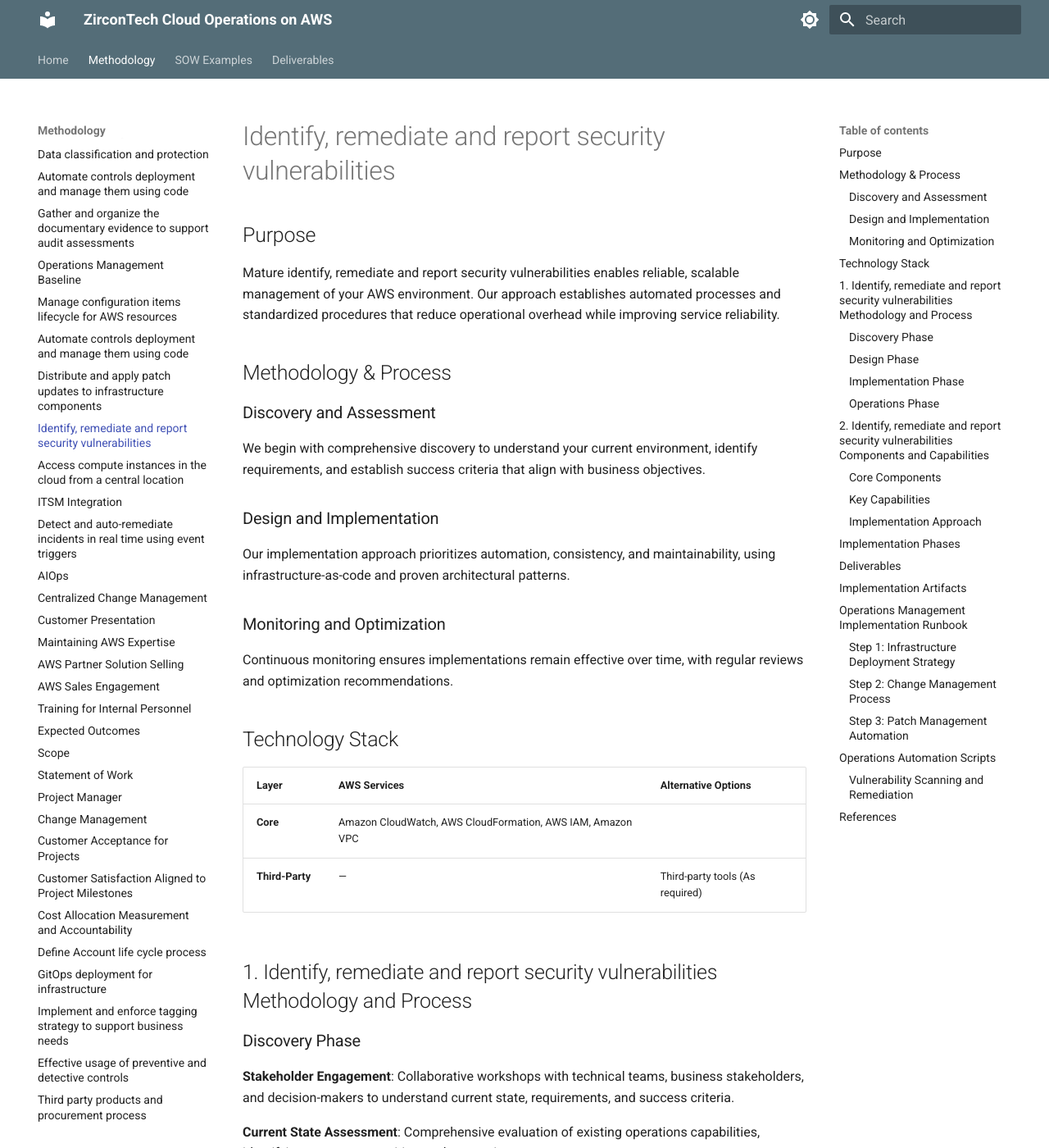
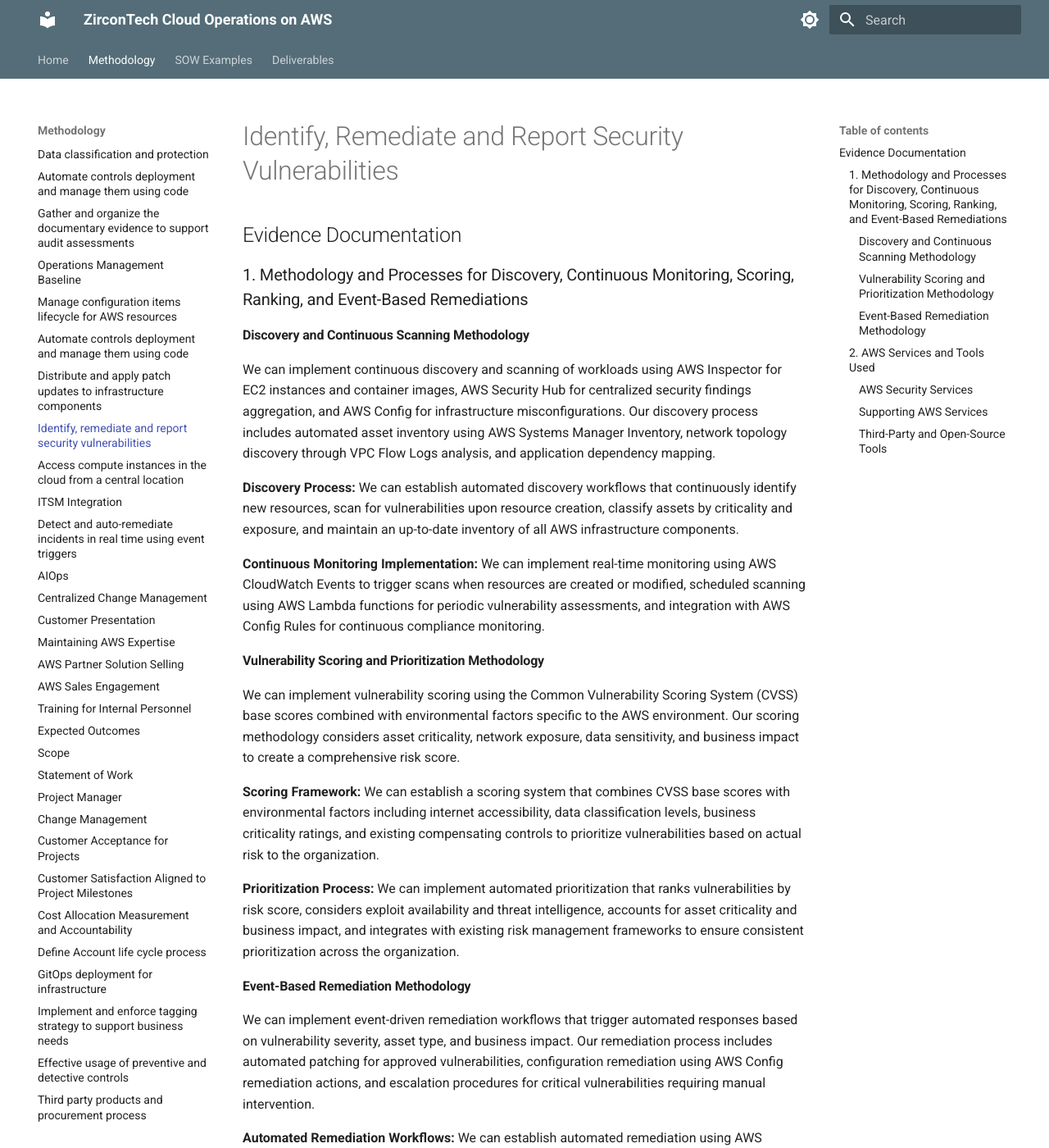
Before and after one commit to zircon-tech/cloud-ops-docs, an MkDocs documentation site: the page built from docs/identify-remediate-and-report-security-vulnerabili.md, in a window 1280 px wide and 1400 px high. Shown: the whole window at 82% size. Built offline with MkDocs 1.6.1 and Material for MkDocs 9.7.7, drawn with Linux system fonts in a browser that asks for light colours; some of the changed text lies outside the part shown.

Commit message:
Rewrite security vulnerabilities document to focus on evidence requirements only

````diff
--- a/docs/identify-remediate-and-report-security-vulnerabili.md
+++ b/docs/identify-remediate-and-report-security-vulnerabili.md
@@ -1,325 +1,81 @@
 ---
 id: COCOM-005
-title: "Identify, remediate and report security vulnerabilities"
+title: "Identify, Remediate and Report Security Vulnerabilities"
 ---
 
-# Identify, remediate and report security vulnerabilities
+# Identify, Remediate and Report Security Vulnerabilities
 
-## Purpose
+## Evidence Documentation
 
-Mature identify, remediate and report security vulnerabilities enables reliable, scalable management of your AWS environment. Our approach establishes automated processes and standardized procedures that reduce operational overhead while improving service reliability.
+### 1. Methodology and Processes for Discovery, Continuous Monitoring, Scoring, Ranking, and Event-Based Remediations
 
-## Methodology & Process
+#### Discovery and Continuous Scanning Methodology
 
-### Discovery and Assessment
+We can implement continuous discovery and scanning of workloads using AWS Inspector for EC2 instances and container images, AWS Security Hub for centralized security findings aggregation, and AWS Config for infrastructure misconfigurations. Our discovery process includes automated asset inventory using AWS Systems Manager Inventory, network topology discovery through VPC Flow Logs analysis, and application dependency mapping.
 
-We begin with comprehensive discovery to understand your current environment, identify requirements, and establish success criteria that align with business objectives.
+**Discovery Process:**
+We can establish automated discovery workflows that continuously identify new resources, scan for vulnerabilities upon resource creation, classify assets by criticality and exposure, and maintain an up-to-date inventory of all AWS infrastructure components.
 
-### Design and Implementation
+**Continuous Monitoring Implementation:**
+We can implement real-time monitoring using AWS CloudWatch Events to trigger scans when resources are created or modified, scheduled scanning using AWS Lambda functions for periodic vulnerability assessments, and integration with AWS Config Rules for continuous compliance monitoring.
 
-Our implementation approach prioritizes automation, consistency, and maintainability, using infrastructure-as-code and proven architectural patterns.
+#### Vulnerability Scoring and Prioritization Methodology
 
-### Monitoring and Optimization
+We can implement vulnerability scoring using the Common Vulnerability Scoring System (CVSS) base scores combined with environmental factors specific to the AWS environment. Our scoring methodology considers asset criticality, network exposure, data sensitivity, and business impact to create a comprehensive risk score.
 
-Continuous monitoring ensures implementations remain effective over time, with regular reviews and optimization recommendations.
+**Scoring Framework:**
+We can establish a scoring system that combines CVSS base scores with environmental factors including internet accessibility, data classification levels, business criticality ratings, and existing compensating controls to prioritize vulnerabilities based on actual risk to the organization.
 
+**Prioritization Process:**
+We can implement automated prioritization that ranks vulnerabilities by risk score, considers exploit availability and threat intelligence, accounts for asset criticality and business impact, and integrates with existing risk management frameworks to ensure consistent prioritization across the organization.
 
+#### Event-Based Remediation Methodology
 
-## Technology Stack
+We can implement event-driven remediation workflows that trigger automated responses based on vulnerability severity, asset type, and business impact. Our remediation process includes automated patching for approved vulnerabilities, configuration remediation using AWS Config remediation actions, and escalation procedures for critical vulnerabilities requiring manual intervention.
 
-| Layer | AWS Services | Alternative Options |
-|-------|--------------|--------------------|
-| **Core** | Amazon CloudWatch, AWS CloudFormation, AWS IAM, Amazon VPC | |
-| **Third-Party** | — | Third-party tools (As required) |
+**Automated Remediation Workflows:**
+We can establish automated remediation using AWS Systems Manager Automation documents for common vulnerability types, AWS Config remediation actions for configuration issues, AWS Lambda functions for custom remediation logic, and integration with change management systems for tracking remediation activities.
 
+**Manual Remediation Processes:**
+We can implement manual remediation workflows for complex vulnerabilities that include detailed remediation procedures, approval workflows for high-risk changes, coordination with application teams for application-specific vulnerabilities, and tracking and reporting of remediation progress.
 
-## 1. Identify, remediate and report security vulnerabilities Methodology and Process
+**Reporting and Metrics:**
+We can implement comprehensive reporting that tracks vulnerability discovery rates, mean time to remediation, remediation success rates, and trending analysis to identify patterns and improvement opportunities.
 
-### Discovery Phase
+### 2. AWS Services and Tools Used
 
-**Stakeholder Engagement**: Collaborative workshops with technical teams, business stakeholders, and decision-makers to understand current state, requirements, and success criteria.
+#### AWS Security Services
 
-**Current State Assessment**: Comprehensive evaluation of existing operations capabilities, identifying gaps, opportunities, and constraints.
+**AWS Security Hub:** We can implement AWS Security Hub as the central security findings aggregation service to normalize and prioritize security findings from multiple AWS security services and third-party tools. Security Hub provides automated security checks against industry standards and integrates with AWS Config, AWS Inspector, and AWS GuardDuty.
 
-**Requirements Analysis**: Documentation of functional and non-functional requirements aligned with business objectives and compliance needs.
+**AWS Inspector:** We can implement AWS Inspector for automated security assessments of EC2 instances and container images. Inspector provides vulnerability assessments for software packages, network configuration analysis, and integration with AWS Systems Manager for automated patching.
 
-### Design Phase
+**AWS Config:** We can implement AWS Config for continuous monitoring of AWS resource configurations and compliance with security policies. Config provides configuration change tracking, compliance monitoring with AWS Config Rules, and automated remediation capabilities.
 
-**Solution Architecture**: Design of target state architecture incorporating AWS best practices, security requirements, and scalability considerations.
+**AWS GuardDuty:** We can implement AWS GuardDuty for threat detection using machine learning to identify malicious activity and unauthorized behavior. GuardDuty provides DNS data analysis, VPC Flow Logs analysis, and CloudTrail event analysis.
 
-**Implementation Planning**: Detailed project plan with phases, milestones, dependencies, and resource allocation.
+**AWS Systems Manager:** We can implement AWS Systems Manager for patch management, configuration management, and automated remediation. Systems Manager provides Patch Manager for automated patching, Session Manager for secure access, and Automation documents for remediation workflows.
 
-**Risk Assessment**: Identification and mitigation strategies for technical, operational, and business risks.
+#### Supporting AWS Services
 
-### Implementation Phase
+**AWS CloudWatch:** We can implement CloudWatch for monitoring and alerting on security metrics, creating custom dashboards for vulnerability management, and triggering automated responses through CloudWatch Events.
 
-**Iterative Deployment**: Phased implementation approach with regular checkpoints and validation gates.
+**AWS Lambda:** We can implement Lambda functions for custom vulnerability scanning logic, automated remediation workflows, and integration with third-party security tools.
 
-**Testing and Validation**: Comprehensive testing including functional, performance, security, and user acceptance testing.
+**AWS Step Functions:** We can implement Step Functions for orchestrating complex remediation workflows that require multiple steps and approval processes.
 
-**Documentation and Training**: Knowledge transfer through documentation, training sessions, and hands-on workshops.
+**AWS CloudTrail:** We can implement CloudTrail for logging and monitoring API calls related to security events and remediation activities.
 
-### Operations Phase
+#### Third-Party and Open-Source Tools
 
-**Monitoring and Support**: Ongoing monitoring, incident response, and continuous improvement processes.
+**Vulnerability Scanners:** We can integrate third-party vulnerability scanners for specialized scanning capabilities, including network vulnerability scanners, application security testing tools, and container security scanners.
 
-**Optimization**: Regular reviews and optimization recommendations based on usage patterns and performance metrics.
+**SIEM Integration:** We can integrate with Security Information and Event Management (SIEM) systems for centralized security monitoring, correlation of security events, and compliance reporting.
 
+**Ticketing Systems:** We can integrate with IT Service Management (ITSM) platforms for tracking remediation activities, managing approval workflows, and reporting on remediation progress.
 
-## 2. Identify, remediate and report security vulnerabilities Components and Capabilities
-
-### Core Components
-
-- **Primary Services**: Main AWS services used for identify, remediate and report security vulnerabilities implementation
-- **Supporting Services**: Additional AWS services for enhanced functionality
-- **Third-party Integrations**: External tools and platforms supported
-- **Custom Components**: Developed solutions for specific requirements
-
-### Key Capabilities
-
-- **Automation**: Streamlined processes and workflows
-- **Monitoring**: Comprehensive visibility and alerting
-- **Security**: Built-in security controls and compliance
-- **Scalability**: Elastic resource allocation and performance
-- **Integration**: Seamless connectivity with existing systems
-
-### Implementation Approach
-
-The solution follows AWS Well-Architected principles with emphasis on operations best practices and operational excellence.
-
-
-
-## Implementation Phases
-
-| Phase | Duration | Key Activities | Deliverables |
-|-------|----------|----------------|--------------|
-| 1. Discovery | 1-2 weeks | Requirements gathering, current state assessment | Discovery document, requirements matrix |
-| 2. Design | 2-3 weeks | Architecture design, tool selection, process definition | Design document, implementation plan |
-| 3. Implementation | 3-6 weeks | Deployment, configuration, testing, validation | Working solution, documentation |
-| 4. Knowledge Transfer | 1 week | Training, handover, ongoing support planning | Training materials, runbooks |
-
-## Deliverables
-
-1. **Identify, remediate and report security vulnerabilities Methodology Document** (this document)
-2. **Implementation Runbook** (see Implementation Artifacts section)
-3. **Infrastructure as Code** templates (see Implementation Artifacts section)
-4. **Configuration Standards** and baseline policies (see Implementation Artifacts section)
-5. **Knowledge Transfer Session** recording and materials
-
-## Implementation Artifacts
-
-
-## Operations Management Implementation Runbook
-
-### Step 1: Infrastructure Deployment Strategy
-
-```yaml
-# deployment-pipeline.yaml
-name: Infrastructure Deployment Pipeline
-on:
-  push:
-    branches: [main]
-    paths: ['infrastructure/**']
-
-jobs:
-  deploy:
-    runs-on: ubuntu-latest
-    steps:
-      - uses: actions/checkout@v3
-
-      - name: Configure AWS credentials
-        uses: aws-actions/configure-aws-credentials@v2
-        with:
-          role-to-assume: arn:aws:iam::ACCOUNT:role/GitHubActionsRole
-
-      - name: Terraform Plan
-        run: |
-          cd infrastructure/
-          terraform init
-          terraform plan -out=tfplan
-
-      - name: Terraform Apply
-        if: github.ref == 'refs/heads/main'
-        run: |
-          terraform apply tfplan
-```
-
-### Step 2: Change Management Process
-
-```bash
-#!/bin/bash
-# change-management-workflow.sh
-
-# 1. Create change request
-aws ssm create-ops-item \
-    --title "Infrastructure Change Request" \
-    --description "Deploy new application version" \
-    --priority 3 \
-    --source "ChangeManagement" \
-    --operational-data '{
-        "ChangeType": {"Value": "Standard"},
-        "Environment": {"Value": "Production"},
-        "RiskLevel": {"Value": "Medium"}
-    }'
-
-# 2. Immutable infrastructure deployment
-aws imagebuilder start-image-pipeline-execution \
-    --image-pipeline-arn "arn:aws:imagebuilder:region:account:image-pipeline/golden-ami"
-
-# 3. Blue-green deployment
-aws elbv2 modify-target-group \
-    --target-group-arn "arn:aws:elasticloadbalancing:region:account:targetgroup/blue-targets" \
-    --health-check-path "/health"
-```
-
-### Step 3: Patch Management Automation
-
-```python
-# patch-management.py
-import boto3
-from datetime import datetime, timedelta
-
-def create_patch_baseline():
-    ssm = boto3.client('ssm')
-
-    # Create custom patch baseline
-    response = ssm.create_patch_baseline(
-        Name='Production-Patch-Baseline',
-        OperatingSystem='AMAZON_LINUX_2',
-        ApprovalRules={
-            'PatchRules': [
-                {
-                    'PatchFilterGroup': {
-                        'PatchFilters': [
-                            {
-                                'Key': 'CLASSIFICATION',
-                                'Values': ['Security', 'Critical']
-                            }
-                        ]
-                    },
-                    'ApproveAfterDays': 0,
-                    'ComplianceLevel': 'CRITICAL'
-                },
-                {
-                    'PatchFilterGroup': {
-                        'PatchFilters': [
-                            {
-                                'Key': 'CLASSIFICATION',
-                                'Values': ['Important', 'Recommended']
-                            }
-                        ]
-                    },
-                    'ApproveAfterDays': 7,
-                    'ComplianceLevel': 'HIGH'
-                }
-            ]
-        }
-    )
-
-    return response['BaselineId']
-
-def schedule_patch_deployment():
-    ssm = boto3.client('ssm')
-
-    # Schedule maintenance window for patching
-    response = ssm.create_maintenance_window(
-        Name='Production-Patch-Window',
-        Description='Automated patching for production systems',
-        Schedule='cron(0 2 ? * SUN *)',  # Every Sunday at 2 AM
-        Duration=4,  # 4-hour window
-        Cutoff=1,    # Stop 1 hour before end
-        AllowUnassociatedTargets=False
-    )
-
-    return response['WindowId']
-```
-
-
-## Operations Automation Scripts
-
-### Vulnerability Scanning and Remediation
-
-```python
-# vulnerability-management.py
-import boto3
-import json
-
-def scan_and_remediate():
-    inspector = boto3.client('inspector2')
-    ssm = boto3.client('ssm')
-
-    # Get vulnerability findings
-    findings = inspector.list_findings(
-        filterCriteria={
-            'severity': ['HIGH', 'CRITICAL'],
-            'findingStatus': ['ACTIVE']
-        }
-    )
-
-    for finding in findings['findings']:
-        if finding['type'] == 'PACKAGE_VULNERABILITY':
-            # Automated remediation for package vulnerabilities
-            instance_id = finding['resources'][0]['id']
-
-            # Execute remediation script
-            response = ssm.send_command(
-                InstanceIds=[instance_id],
-                DocumentName='AWS-RunShellScript',
-                Parameters={
-                    'commands': [
-                        'sudo yum update -y',
-                        'sudo systemctl restart application'
-                    ]
-                }
-            )
-
-### ITSM Integration
-
-```python
-# itsm-integration.py
-import boto3
-import requests
-import json
-
-def create_service_now_incident(alarm_data):
-    # ServiceNow API integration
-    url = 'https://company.service-now.com/api/now/table/incident'
-    headers = {
-        'Content-Type': 'application/json',
-        'Authorization': 'Basic ' + base64_encoded_credentials
-    }
-
-    incident_data = {
-        'short_description': f"AWS CloudWatch Alarm: {alarm_data['AlarmName']}",
-        'description': alarm_data['NewStateReason'],
-        'urgency': '2',  # High
-        'impact': '2',   # Medium
-        'category': 'Cloud Infrastructure',
-        'subcategory': 'Monitoring Alert'
-    }
-
-    response = requests.post(url, headers=headers, data=json.dumps(incident_data))
-    return response.json()
-
-def lambda_handler(event, context):
-    # Process CloudWatch alarm via SNS
-    alarm_data = json.loads(event['Records'][0]['Sns']['Message'])
-
-    if alarm_data['NewStateValue'] == 'ALARM':
-        incident = create_service_now_incident(alarm_data)
-        print(f"Created ServiceNow incident: {incident['result']['number']}")
-
-        # Update alarm description with incident number
-        cloudwatch = boto3.client('cloudwatch')
-        cloudwatch.put_metric_alarm(
-            AlarmName=alarm_data['AlarmName'],
-            AlarmDescription=f"ServiceNow: {incident['result']['number']}"
-        )
-```
-
-## References
-
+**Threat Intelligence:** We can integrate with threat intelligence feeds to enhance vulnerability prioritization based on active threats and exploit availability.
 
 ---
 
-*Last updated: 02 Jul 2025*
+*This document provides evidence of our capability to deliver comprehensive security vulnerability identification, remediation, and reporting using AWS services and integrated third-party tools.*
````
